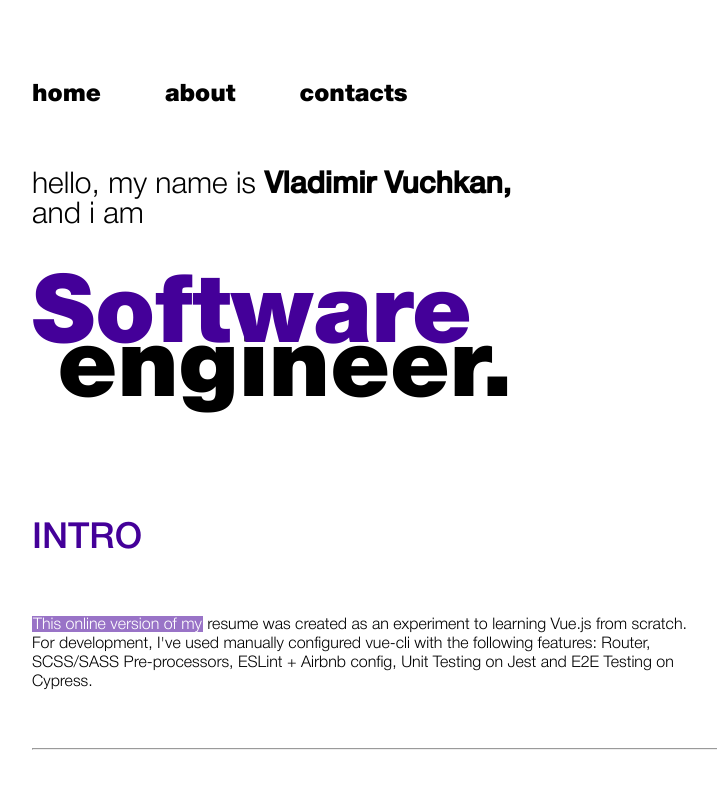
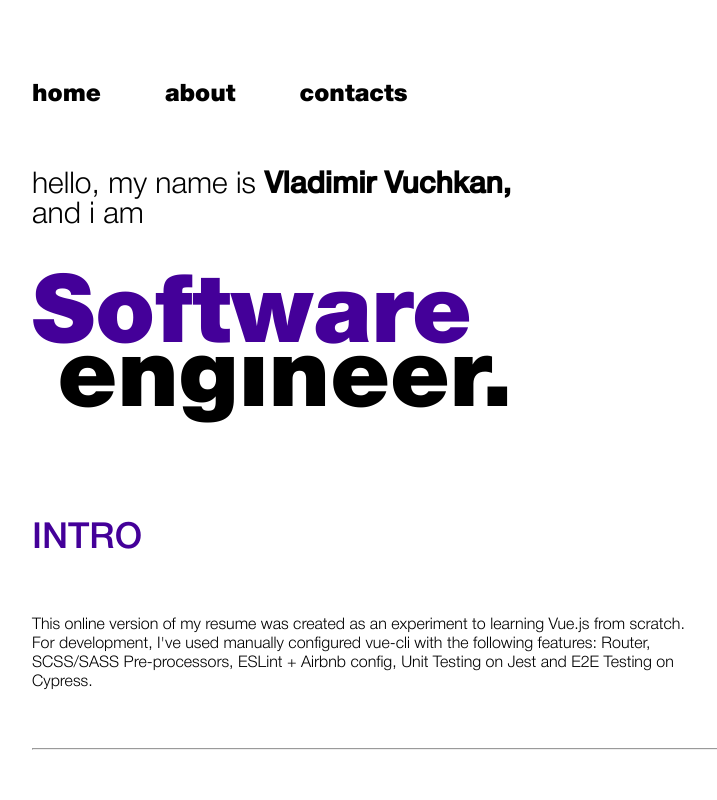
Before and after one commit to 13shutt/vo-one, a React (Create React App) app: page / in a window 1280 px wide. Shown: the top 800 px of the page, without its empty margins (192-909 px from the left). Built offline with nearby package versions, Linux system fonts and the light colour scheme; the HTML template or start-up script is replaced by a standard one.

Commit message:
add gh-pages + UI fix

```diff
--- a/package.json
+++ b/package.json
@@ -3,6 +3,7 @@
   "version": "0.1.0",
   "private": true,
   "dependencies": {
+    "gh-pages": "^2.0.1",
     "react": "v16.7.0-alpha.0",
     "react-dom": "v16.7.0-alpha.0",
     "react-router-dom": "^4.3.1",
--- a/src/App.js
+++ b/src/App.js
@@ -17,6 +17,11 @@ const original = {
 
 const Body = styled.body`
   background: ${props => props.theme.backgroundColor};
+
+  *::selection {
+    background: ${props => props.theme.textHighLightBg};
+    color: ${props => props.theme.textHighLightColor};
+  }
 `
 
 const App = () => {
--- a/src/components/Button.js
+++ b/src/components/Button.js
@@ -9,8 +9,15 @@ const Button = styled.button`
   font-family: HelveticaNeueCyrMedium;
   line-height: normal;
   font-size: 24px;
-  color: ${props => props.theme.primaryColor};;
+  color: ${props => props.theme.primaryColor};
   background: ${props => props.theme.backgroundColor};
+  transition: ease-out 0.08s;
+
+  &:hover {
+    color: ${props => props.theme.backgroundColor};
+    background: ${props => props.theme.primaryColor};
+    cursor: pointer;
+  }
 `
 
 export default Button
--- a/src/components/Paragraph.js
+++ b/src/components/Paragraph.js
@@ -5,13 +5,6 @@ const Paragraph = styled.p`
   line-height: normal;
   line-height: 19px;
   font-size: 16px;
-
-  span {
-    background: ${props => props.theme.textHighLightBg};
-    color: ${props => props.theme.textHighLightColor};
-    padding: 2px 1px 0px 1px;
-    font-family: "HelveticaNeueCyrLight";
-  }
 
   ${({ about }) =>
     about && css`
--- a/src/components/TitleText.js
+++ b/src/components/TitleText.js
@@ -1,7 +1,7 @@
 import styled, { css } from "styled-components"
 
 const TitleText = styled.span`
-  color: ${props => props.theme.primaryColor};;
+  color: ${props => props.theme.primaryColor};
   font-family: "HelveticaNeueCyrMedium";
 
   ${({ header }) =>
@@ -10,6 +10,7 @@ const TitleText = styled.span`
       font-size: 95px;
       font-family: "HelveticaNeueCyrBold";
       position: relative;
+      background: ${props => props.theme.backgroundColor};
       z-index: 3;
     `
   }
@@ -31,7 +32,7 @@ const TitleText = styled.span`
       font-family: "HelveticaNeueCyrBold";
       position: relative;
       z-index: 1;
-      top: -21px;
+      top: -11px;
       left: -13px;
     `
   }
--- a/src/view/Home/Home.js
+++ b/src/view/Home/Home.js
@@ -23,7 +23,7 @@ class Home extends Component {
         <Wrapper intro>
           <TitleText label>INTRO</TitleText>
           <Paragraph text>
-            <span>This online version of my</span> resume was created as an experiment to learning Vue.js from scratch. For development, I've used manually configured vue-cli with the following features: Router, SCSS/SASS Pre-processors, ESLint + Airbnb config, Unit Testing on Jest and E2E Testing on Cypress.
+            This online version of my resume was created as an experiment to learning Vue.js from scratch. For development, I've used manually configured vue-cli with the following features: Router, SCSS/SASS Pre-processors, ESLint + Airbnb config, Unit Testing on Jest and E2E Testing on Cypress.
           </Paragraph>
         </Wrapper>
 
--- a/src/view/Routers/Routers.js
+++ b/src/view/Routers/Routers.js
@@ -20,6 +20,7 @@ export default class AppContainer extends Component {
           <Switch>
             <Route exact path="/" component={Home} />
             <Route path="/home" component={Home} />
+            <Route path="/vo-one/" component={Home} />
             <Route path="/about" component={About} />
             <Route path="/contacts" component={Contacts} />
           </Switch>
```
Also changed, not shown: deploy-gh-pages.js (added, +7 -0 lines), 2 other files (tests, documents, lock files or other folders).
